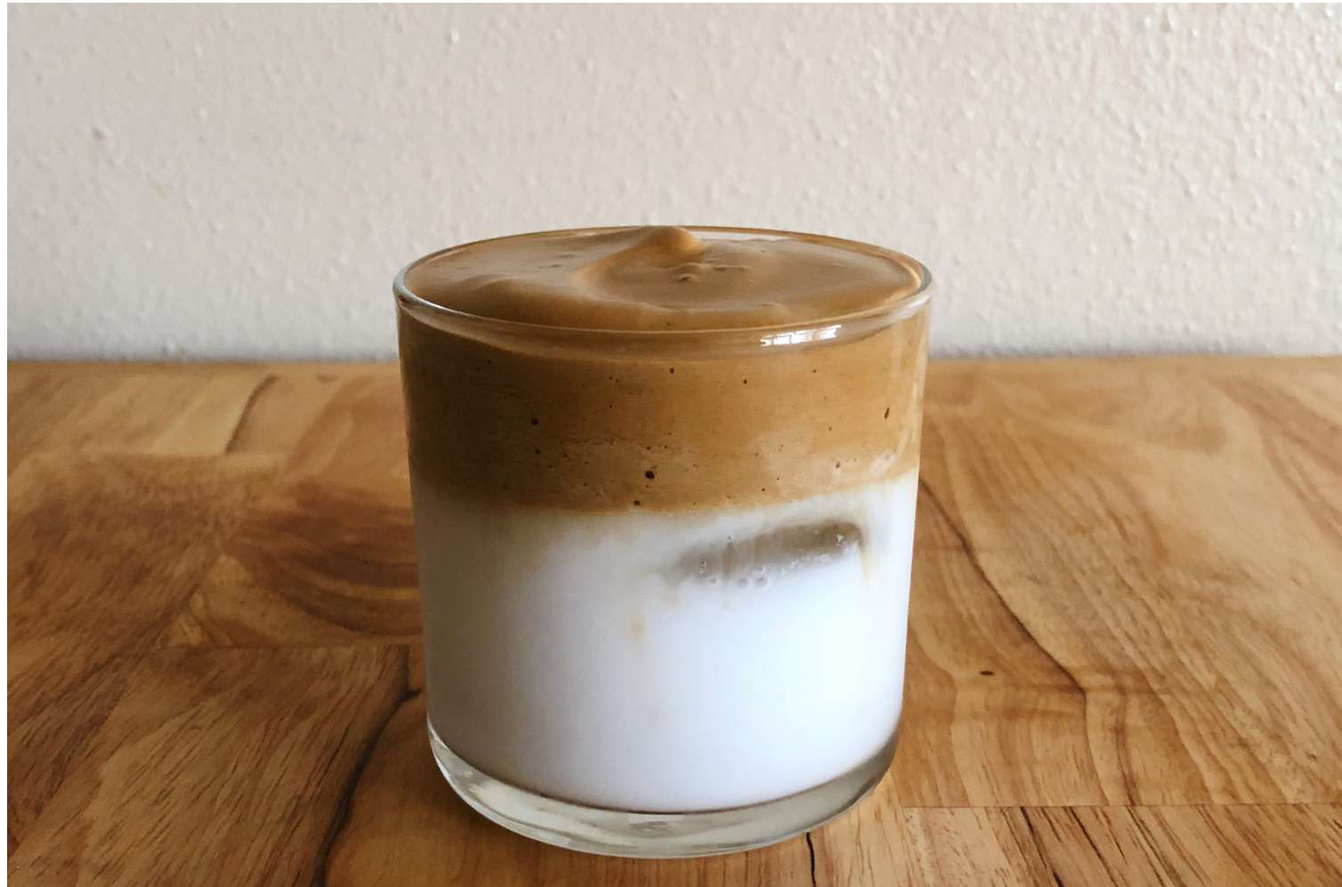
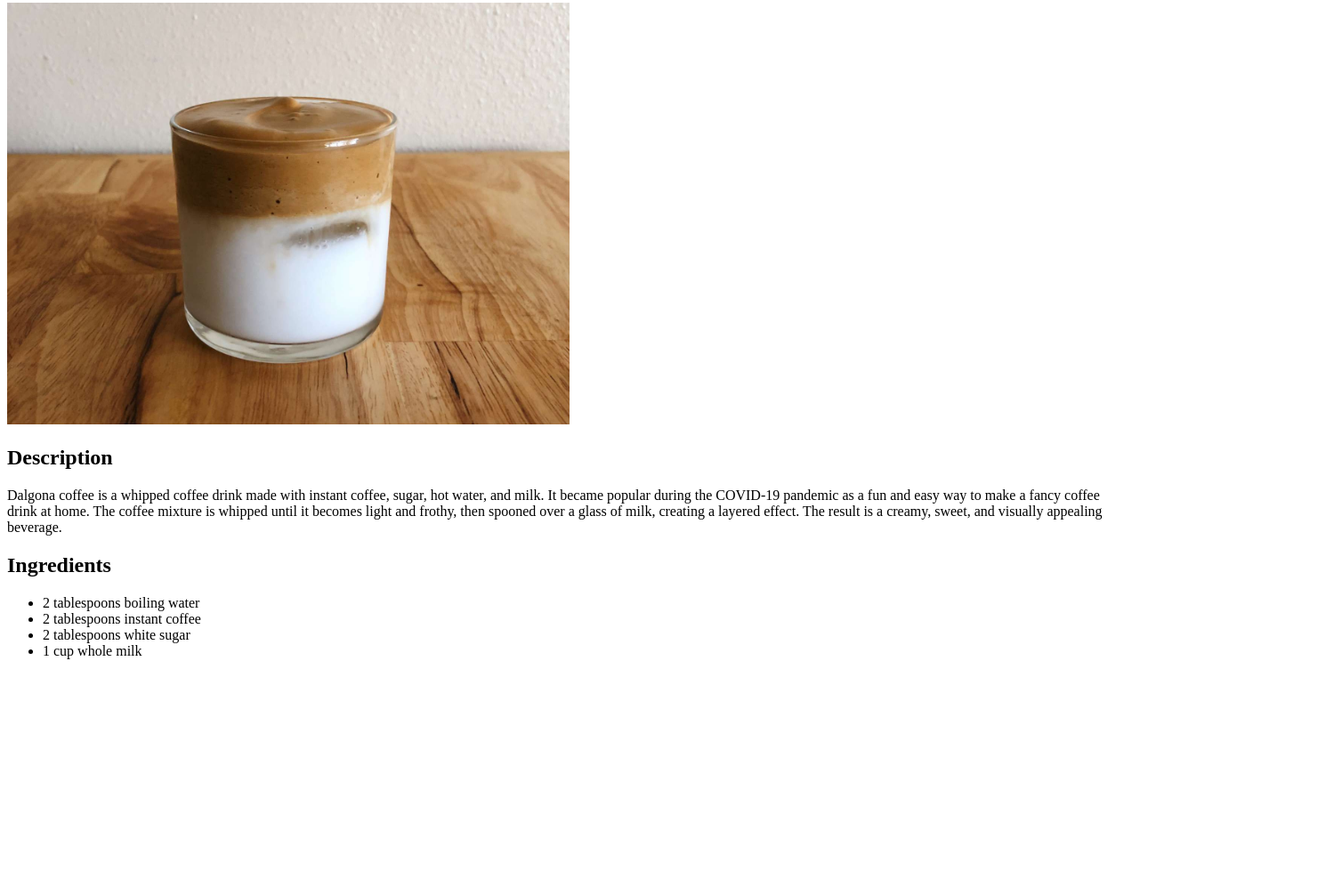
Before and after one commit to IshmaelBahena/odin-recipes, a plain HTML site: page recipes/dalgonacoffee.html in a window 1280 px wide. Shown: the part 103-1100 px from the top of the page at 89% size, 1508 px wide, since content can reach past the window. After the commit the page ends 860 px from the top, so only its background shows below. Drawn offline with Linux system fonts and the light colour scheme.

Commit message:
Add ingredients list to dalgonacoffee.html

```diff
--- a/recipes/dalgonacoffee.html
+++ b/recipes/dalgonacoffee.html
@@ -8,6 +8,20 @@
 <body>
     <a href="../index.html">Home</a>
     <h1>Dalgona Coffee</h1>
-    <img src="../images/dalgona-coffee.jpg" alt="A glass of Dalgona Coffee on a wooden table against a white wall">
+    <img src="../images/dalgona-coffee.jpg" alt="A glass of Dalgona Coffee on a wooden table against a white wall" width="50%">
+
+    <h2>Description</h2>
+
+    <p>Dalgona coffee is a whipped coffee drink made with instant coffee, sugar, hot water, and milk. It became popular during the COVID-19 pandemic as a fun and easy way to make a fancy coffee drink at home. The coffee mixture is whipped until it becomes light and frothy, then spooned over a glass of milk, creating a layered effect. The result is a creamy, sweet, and visually appealing beverage.</p>
+
+    <h2>Ingredients</h2>
+    <ul>
+        <li>2 tablespoons boiling water</li>
+        <li>2 tablespoons instant coffee</li>
+        <li>2 tablespoons white sugar</li>
+        <li>1 cup whole milk</li>
+    </ul>
+
+
 </body>
 </html>
```
